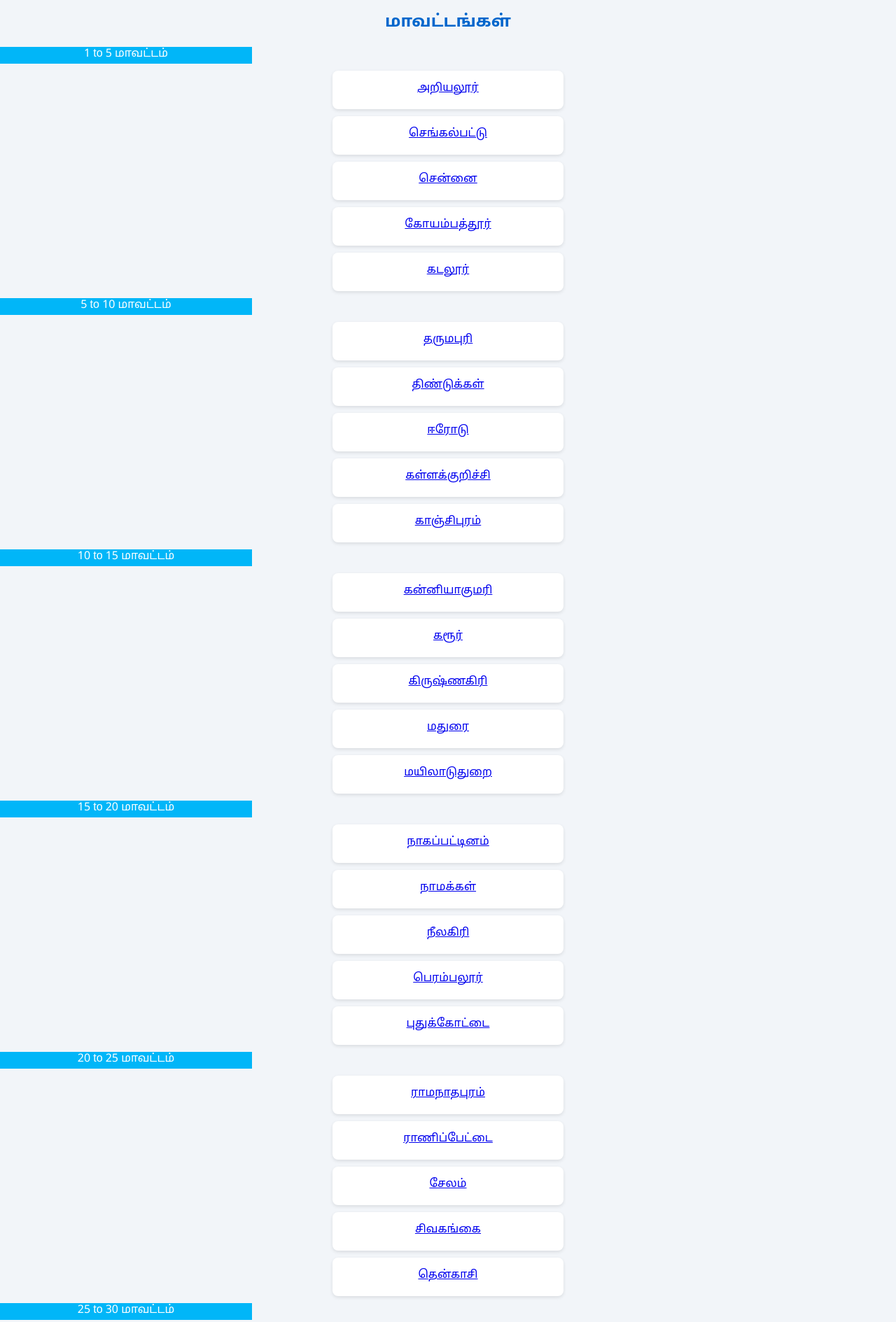
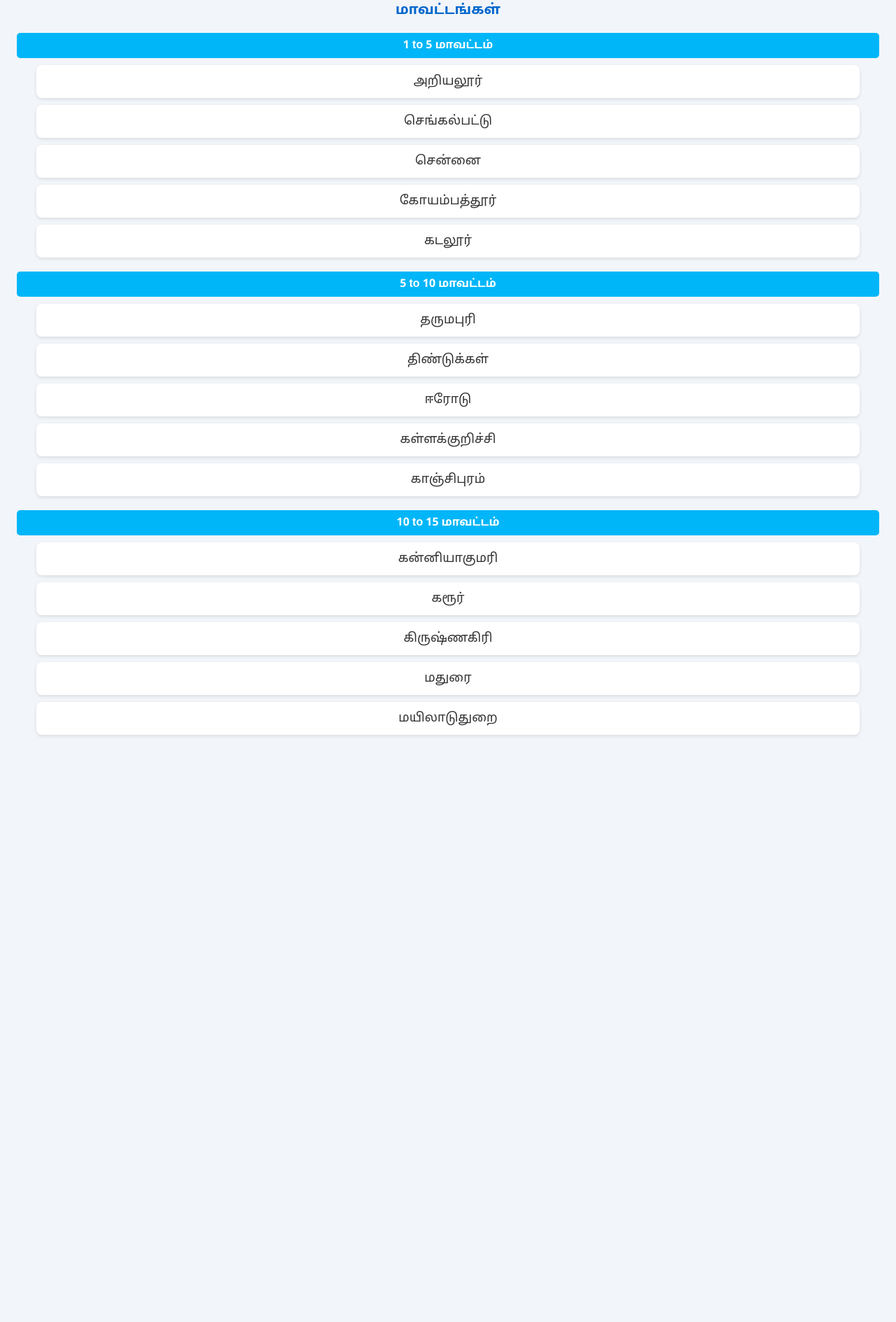
Before and after one commit to onlineweb123/Relax-To-Order-Service-Man, a plain HTML site: page index.html in a window 1280 px wide. Shown: the part 88-1977 px from the top of the page at 70% size. After the commit the page ends 1148 px from the top, so only its background shows below. Drawn offline with Linux system fonts and the light colour scheme.

Commit message:
Update index.html

```diff
--- a/index.html
+++ b/index.html
@@ -1,7 +1,13 @@
 <!DOCTYPE html>
-<html lang="en">
+
+
+
+
+<!DOCTYPE html>
+<html lang="ta">
 <head>
     <meta charset="UTF-8">
+    <meta name="viewport" content="width=device-width, initial-scale=1.0"> <!-- Mobile Friendly -->
     <title>Page title</title>
 
     <style>
@@ -18,38 +24,50 @@
             color: white;
             padding: 20px;
             text-align: center;
-      font-size: 28px;
+            font-size: 24px;
             font-weight: bold;
         }
 
         h2 {
             color: #0066cc;
-      margin-top: 30px;
+            margin-top: 20px;
             text-align: center;
+            font-size: 20px;
         }
 
-        .a{
+        .box {
             background-color: white;
-      margin: 10px 0;
-      padding: 15px;
+            margin: 10px auto;
+            padding: 12px;
             border-radius: 8px;
             box-shadow: 0 2px 5px rgba(0,0,0,0.1);
             cursor: pointer;
             transition: background 0.3s;
-      width: 300px;
-      height: 25px;
-
+            max-width: 90%;
+            text-align: center;
+            font-size: 18px;
         }
 
-    .hr{
-      background-color: #01b6f8;
-      width: 360px;
-      height: 24px;
-      Color: white ;
-      text-align: Center;
+        .box:hover {
+            background-color: #f0f8ff;
         }
 
+        .hr {
+            background-color: #01b6f8;
+            padding: 8px;
+            color: white;
+            text-align: center;
+            font-weight: bold;
+            border-radius: 5px;
+            margin: 20px auto 10px auto;
+            max-width: 95%;
+        }
 
+        a {
+            text-decoration: none; /* underline remove */
+            color: inherit; /* link color same as text */
+            display: block;
+        }
 
     </style>
 
@@ -60,330 +78,40 @@
         Relax To Order Service
     </header>
 
-    <h2>
-        மாவட்டங்கள்
-    </h2>
+    <h2> மாவட்டங்கள் </h2>
 
-    <!-- 5 மாவட்டமாக பிரிக்கும் கொடு -->
+    <!-- 1 to 5 மாவட்டம் -->
+    <div class="hr">1 to 5 மாவட்டம்</div>
 
-    <div class="hr">
+    <a href="அறியலூர்.html"><div class="box">அறியலூர்</div></a>
+    <a href="செங்கல்பட்டு.html"><div class="box">செங்கல்பட்டு</div></a>
+    <a href="சென்னை.html"><div class="box">சென்னை</div></a>
+    <a href="கோயம்பத்தூர்.html"><div class="box">கோயம்பத்தூர்</div></a>
+    <a href="கடலூர்.html"><div class="box">கடலூர்</div></a>
 
-        1 to 5 மாவட்டம்
+    <!-- 5 to 10 மாவட்டம் -->
+    <div class="hr">5 to 10 மாவட்டம்</div>
 
-    </div>
+    <a href="தருமபுரி.html"><div class="box">தருமபுரி</div></a>
+    <a href="திண்டுக்கள்.html"><div class="box">திண்டுக்கள்</div></a>
+    <a href="ஈரோடு.html"><div class="box">ஈரோடு</div></a>
+    <a href="கள்ளக்குறிச்சி.html"><div class="box">கள்ளக்குறிச்சி</div></a>
+    <a href="காஞ்சிபுரம்.html"><div class="box">காஞ்சிபுரம்</div></a>
 
- <!-- 5 மாவட்டமாக பிரிக்கும் கொடு -->
+    <!-- 10 to 15 மாவட்டம் -->
+    <div class="hr">10 to 15 மாவட்டம்</div>
+
+    <a href="கன்னியாகுமரி.html"><div class="box">கன்னியாகுமரி</div></a>
+    <a href="கரூர்.html"><div class="box">கரூர்</div></a>
+    <a href="கிருஷ்ணகிரி.html"><div class="box">கிருஷ்ணகிரி</div></a>
+    <a href="மதுரை.html"><div class="box">மதுரை</div></a>
+    <a href="மயிலாடுதுறை.html"><div class="box">மயிலாடுதுறை</div></a>
+
+    <!-- இதே மாதிரி எல்லா மாவட்டங்களையும் தொடர்ந்தா போதும் -->
+
+</body>
+</html>
 
 
 
-    <center><a href="அறியலூர்.html" >
-    <div class="a" >
-    அறியலூர்
-    </div></a>
-    </center>
-
-    <center><a href="செங்கல்பட்டு.html" >
-    <div class="a" >
-    செங்கல்பட்டு
-    </div></a>
-    </center>
-
-    <center><a href="சென்னை.html" >
-    <div class="a" >
-    சென்னை
-    </div></a>
-    </center>
-
-<center><a href="கோயம்பத்தூர்.html" >
-    <div class="a" >
-     கோயம்பத்தூர்
-    </div></a>
-    </center>
-
-<center><a href="கடலூர்.html" >
-    <div class="a" >
-    கடலூர்
-    </div></a>
-    </center>
-
- <!-- 5 மாவட்டமாக பிரிக்கும் கொடு -->
-
-    <div class="hr">
-
-        5 to 10 மாவட்டம்
-
-    </div>
-
- <!-- 5 மாவட்டமாக பிரிக்கும் கொடு -->
-
-<center><a href="தருமபுரி.html" >
-    <div class="a" >
-    தருமபுரி
-    </div></a>
-    </center>
-
-<center><a href="திண்டுக்கள்.html" >
-    <div class="a" >
-    திண்டுக்கள்
-    </div></a>
-    </center>
-
-<center><a href="ஈரோடு.html" >
-    <div class="a" >
-    ஈரோடு
-    </div></a>
-    </center>
-
-<center><a href="கள்ளக்குறிச்சி.html" >
-    <div class="a" >
-    கள்ளக்குறிச்சி
-    </div></a>
-    </center>
-
-<center><a href="காஞ்சிபுரம்.html" >
-    <div class="a" >
-    காஞ்சிபுரம்
-    </div></a>
-    </center>
- <!-- 5 மாவட்டமாக பிரிக்கும் கொடு -->
-
-    <div class="hr">
-
-        10 to 15 மாவட்டம்
-
-    </div>
-
- <!-- 5 மாவட்டமாக பிரிக்கும் கொடு -->
-
-
-
-<center><a href="கன்னியாகுமரி.html" >
-    <div class="a" >
-    கன்னியாகுமரி
-    </div></a>
-    </center>
-
-<center><a href="கரூர்.html" >
-    <div class="a" >
-    கரூர்
-    </div></a>
-    </center>
-
-<center><a href="கிருஷ்ணகிரி.html" >
-    <div class="a" >
-    கிருஷ்ணகிரி
-    </div></a>
-    </center>
-
-<center><a href="மதுரை.html" >
-    <div class="a" >
-    மதுரை
-    </div></a>
-    </center>
-
-<center><a href="மயிலாடுதுறை.html" >
-    <div class="a" >
-    மயிலாடுதுறை
-    </div></a>
-    </center>
-
- <!-- 5 மாவட்டமாக பிரிக்கும் கொடு -->
-
-    <div class="hr">
-
-        15 to 20 மாவட்டம்
-
-    </div>
-
- <!-- 5 மாவட்டமாக பிரிக்கும் கொடு -->
-
-
-<center><a href="நாகப்பட்டினம்.html" >
-    <div class="a" >
-    நாகப்பட்டினம்
-    </div></a>
-    </center>
-
-<center><a href="நாமக்கள்.html" >
-    <div class="a" >
-    நாமக்கள்
-    </div></a>
-    </center>
-
-<center><a href="நீலகிரி.html" >
-    <div class="a" >
-    நீலகிரி
-    </div></a>
-    </center>
-
-<center><a href="பெரம்பலூர்.html" >
-    <div class="a" >
-    பெரம்பலூர்
-    </div></a>
-    </center>
-
-<center><a href="புதுக்கோட்டை.html" >
-    <div class="a" >
-    புதுக்கோட்டை
-    </div></a>
-    </center>
-
- <!-- 5 மாவட்டமாக பிரிக்கும் கொடு -->
-
-    <div class="hr">
-
-        20 to 25 மாவட்டம்
-
-    </div>
-
- <!-- 5 மாவட்டமாக பிரிக்கும் கொடு -->
-
-
-<center><a href="ராமநாதபுரம்.html" >
-    <div class="a" >
-    ராமநாதபுரம்
-    </div></a>
-    </center>
-
-<center><a href="ராணிப்பேட்டை.html" >
-    <div class="a" >
-    ராணிப்பேட்டை
-    </div></a>
-    </center>
-
-<center><a href="சேலம்.html" >
-    <div class="a" >
-    சேலம்
-    </div></a>
-    </center>
-
-<center><a href="சிவகங்கை.html" >
-    <div class="a" >
-    சிவகங்கை
-    </div></a>
-    </center>
-
-<center><a href="தென்காசி.html" >
-    <div class="a" >
-    தென்காசி
-    </div></a>
-    </center>
-
-<!-- 5 மாவட்டமாக பிரிக்கும் கொடு -->
-
-    <div class="hr">
-
-        25 to 30 மாவட்டம்
-
-    </div>
-
- <!-- 5 மாவட்டமாக பிரிக்கும் கொடு -->
-
-
-<center><a href="தஞ்சாவூர்.html" >
-    <div class="a" >
-    தஞ்சாவூர்
-    </div></a>
-    </center>
-
-<center><a href="தேனி.html" >
-    <div class="a" >
-    தேனி
-    </div></a>
-    </center>
-
-<center><a href="திருவள்ளூர்.html" >
-    <div class="a" >
-    திருவள்ளூர்
-    </div></a>
-    </center>
-
-<center><a href="திருவண்ணாமலை.html" >
-    <div class="a" >
-    திருவண்ணாமலை
-    </div></a>
-    </center>
-
-<center><a href="திருவாரூர்.html" >
-    <div class="a" >
-    திருவாரூர்
-    </div></a>
-    </center>
-
- <!-- 5 மாவட்டமாக பிரிக்கும் கொடு -->
-
-    <div class="hr">
-
-        30 to 35 மாவட்டம்
-
-    </div>
-
- <!-- 5 மாவட்டமாக பிரிக்கும் கொடு -->
-
-
-<center><a href="தூத்துக்குடி.html" >
-    <div class="a" >
-    தூத்துக்குடி
-    </div></a>
-    </center>
-
-<center><a href="திருச்சிராபள்ளி.html" >
-    <div class="a" >
-    திருச்சிராபள்ளி
-    </div></a>
-    </center>
-
-<center><a href="திருநெல்வேலி.html" >
-    <div class="a" >
-    திருநெல்வேலி
-    </div></a>
-    </center>
-
-<center><a href="திருப்பதூர்.html" >
-    <div class="a" >
-    திருப்பதூர்
-    </div></a>
-    </center>
-
-<center><a href="திருப்பூர்.html" >
-    <div class="a" >
-    திருப்பூர்
-    </div></a>
-    </center>
-
- <!-- 5 மாவட்டமாக பிரிக்கும் கொடு -->
-
-    <div class="hr">
-
-        35 to 38 மாவட்டம்
-
-    </div>
-
- <!-- 5 மாவட்டமாக பிரிக்கும் கொடு -->
-
-
-<center><a href="வேலூர்.html" >
-    <div class="a" >
-    வேலூர்
-    </div></a>
-    </center>
-
-<center><a href="விழுப்புரம்.html" >
-    <div class="a" >
-    விழுப்புரம்
-    </div></a>
-    </center>
-
-<center><a href="விருதுநகர்.html" >
-    <div class="a" >
-    விருதுநகர்
-    </div></a>
-    </center>
-
-    <br><br><b></b>
-
-
-
-
-</body>
 </html>
```
Lines whose indentation alone changed are shown as unchanged.
